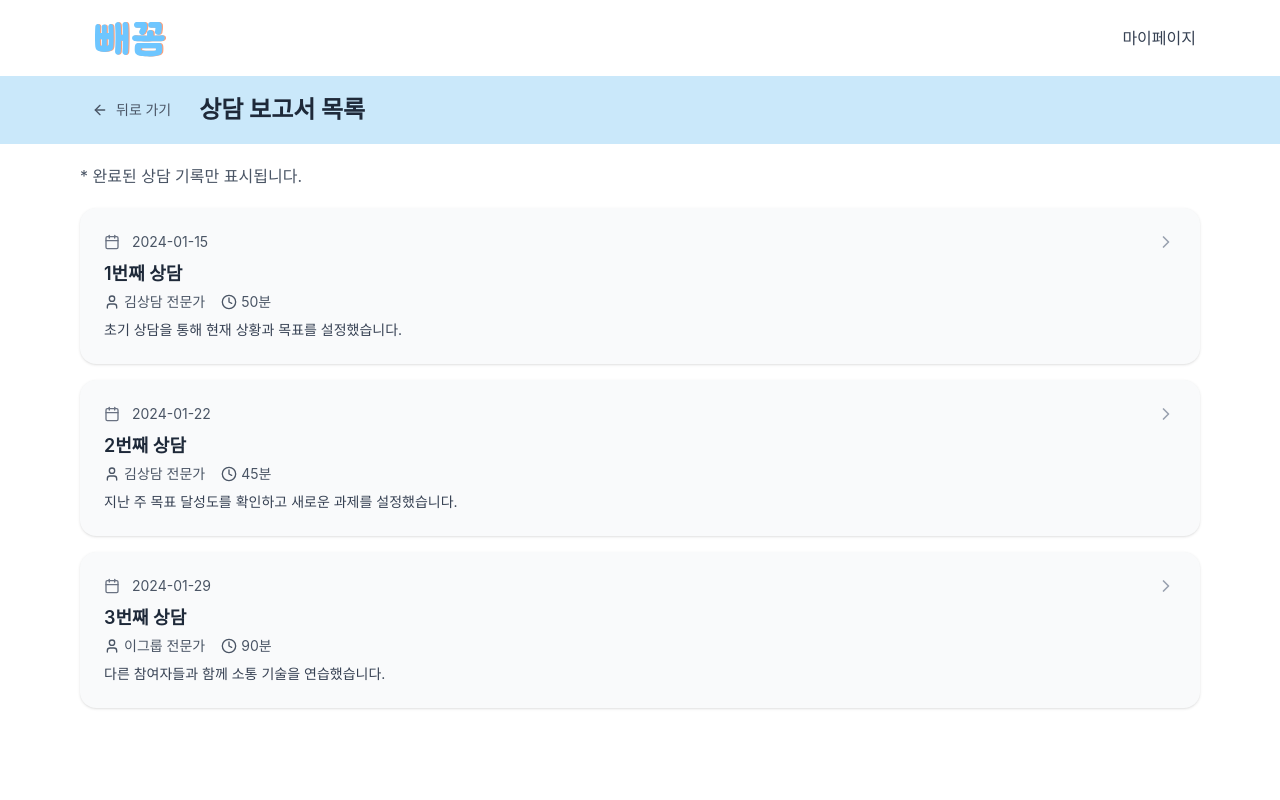
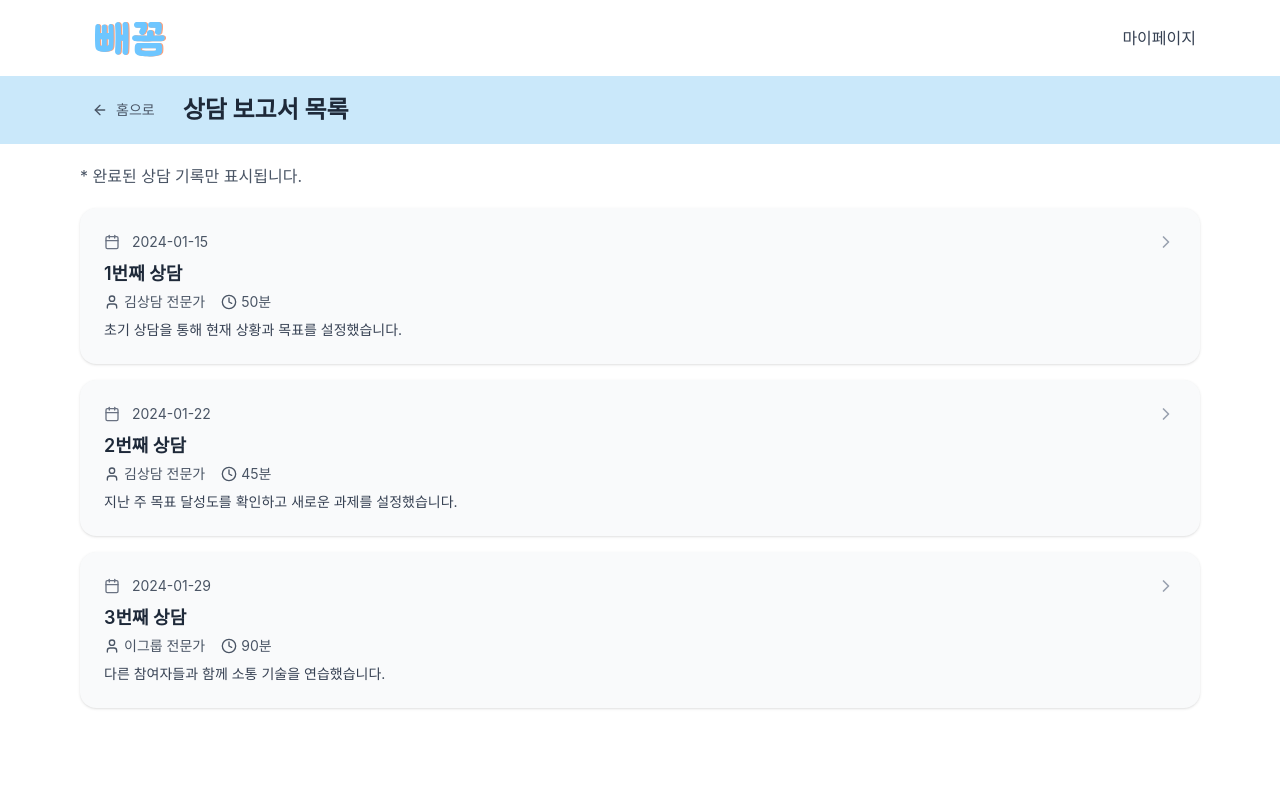
Before and after one commit to choihyunman/paekom-fe, a React (Vite) app: page /reports in a window 1280 px wide. Shown: the top 800 px of the page. Built offline with nearby package versions, Linux system fonts and the light colour scheme.

Commit message:
chore: 뒤로가기 버튼 기본 문구 수정

```diff
--- a/src/components/shared/AppHeader.tsx
+++ b/src/components/shared/AppHeader.tsx
@@ -11,7 +11,7 @@ type HeaderConfig = {
   backTo?: number | To; // ← string 경로, 또는 { pathname, search, state } 객체 지원
   backReplace?: boolean; // ← 히스토리 쌓지 않고 대체할지 옵션
   right?: { label: string; to?: string; onClick?: () => void } | null;
-  backLabel?: ReactNode; // 백버튼 문구 (undefined면 '뒤로가기기' 기본값)
+  backLabel?: ReactNode; // 백버튼 문구 (undefined면 '홈으로' 기본값)
 };
 
 type HeaderContextValue = {
@@ -78,7 +78,7 @@ export default function AppHeader() {
     }
   };
 
-  const backLabel = config.backLabel ?? "뒤로 가기";
+  const backLabel = config.backLabel ?? "홈으로";
 
   return (
     <div className="bg-[#CAE8FA]">
```
